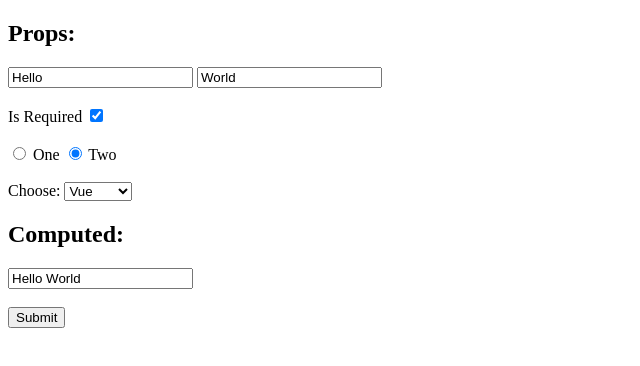
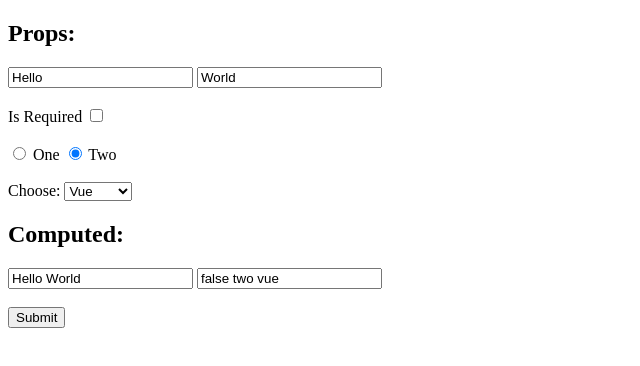
Before and after one commit to DanielNekrasov/reactive-form, a website built with webpack: page index.html in a window 1280 px wide. Shown: the whole page, without its empty margins (0-640 px from the left). Built offline with nearby package versions, Linux system fonts and the light colour scheme.

Commit message:
refactor

```diff
--- a/index.html
+++ b/index.html
@@ -49,6 +49,9 @@
         <label>
           <input type="text" name="prop5" />
         </label>
+        <label>
+          <input type="text" name="prop6" />
+        </label>
       </div>
       <br>
       <button type="submit">Submit</button>
--- a/src/ReForm/dom/actions.ts
+++ b/src/ReForm/dom/actions.ts
@@ -7,9 +7,15 @@ export function onFormChangeHandler(props) {
             prop = inputElem.name;
 
         if (inputElem.type === 'checkbox') {
-            data[prop] = inputElem.checked;
+            data[prop] = {
+                ...data[prop],
+                value: inputElem.checked
+            };
         } else {
-            data[prop] = inputElem.value;
+            data[prop] = {
+                ...data[prop],
+                value: inputElem.value
+            };
         }
     });
 }
--- a/src/ReForm/dom/inputs.ts
+++ b/src/ReForm/dom/inputs.ts
@@ -13,17 +13,20 @@ export function addInputWatchers(props) {
             switch (inputElem.type) {
                 case "checkbox":
                     watcher(() => {
-                        inputElem.checked = data[prop];
+                        inputElem.checked = data[prop].value;
+                        inputElem.required = data[prop].required;
                     });
                     break;
                 case "radio":
                     watcher(() => {
-                        inputElem.checked = data[prop] === inputElem.value;
+                        inputElem.checked = data[prop].value === inputElem.value;
+                        inputElem.required = data[prop].required;
                     });
                     break;
                 default:
                     watcher(() => {
-                        inputElem.value = data[prop];
+                        inputElem.value = data[prop].value;
+                        inputElem.required = data[prop].required;
                     });
                     break;
             }
--- a/src/ReForm/dom/select.ts
+++ b/src/ReForm/dom/select.ts
@@ -11,7 +11,7 @@ export function addSelectWatchers(props) {
 
         if(data.hasOwnProperty(prop)) {
             watcher(() => {
-                selectElem.value = data[prop];
+                selectElem.value = data[prop].value;
             });
         }
     }
--- a/src/ReForm/index.ts
+++ b/src/ReForm/index.ts
@@ -3,13 +3,20 @@ import {addInputWatchers} from './dom/inputs';
 import {addSelectWatchers} from './dom/select';
 import {onFormChangeHandler} from './dom/actions';
 
-type config = {
+type Prop = {
+    value: any,
+    required: boolean
+};
+
+type Config = {
     el: string
-    data: object,
-    computed: {[key: string]: () => any}
+    data: {
+        [key: string]: Prop
+    },
+    computed: { [key: string]: () => any }
 }
 
-function ReForm(props: config) {
+function ReForm(props: Config) {
     const {data, el} = props;
     const form = document.querySelector(el);
 
--- a/src/index.ts
+++ b/src/index.ts
@@ -3,15 +3,33 @@ import ReForm from './ReForm/index';
 new ReForm({
     el: '#form',
     data: {
-        prop1: "Hello",
-        prop2: "World",
-        prop3: true,
-        prop4: 'two',
-        'prop-select': 'vue'
+        prop1: {
+            value: "Hello",
+            required: true
+        },
+        prop2: {
+            value: "World",
+            required: false
+        },
+        prop3: {
+            value: false,
+            required: true
+        },
+        prop4: {
+            value: 'two',
+            required: false
+        },
+        'prop-select': {
+            value: 'vue',
+            required: false
+        }
     },
     computed: {
         prop5: function () {
-            return `${this.prop1} ${this.prop2}`
+            return `${this.prop1['value']} ${this.prop2['value']}`
+        },
+        prop6: function () {
+            return `${this.prop3['value']} ${this.prop4['value']} ${this['prop-select']['value']}`
         }
     }
 });
```
